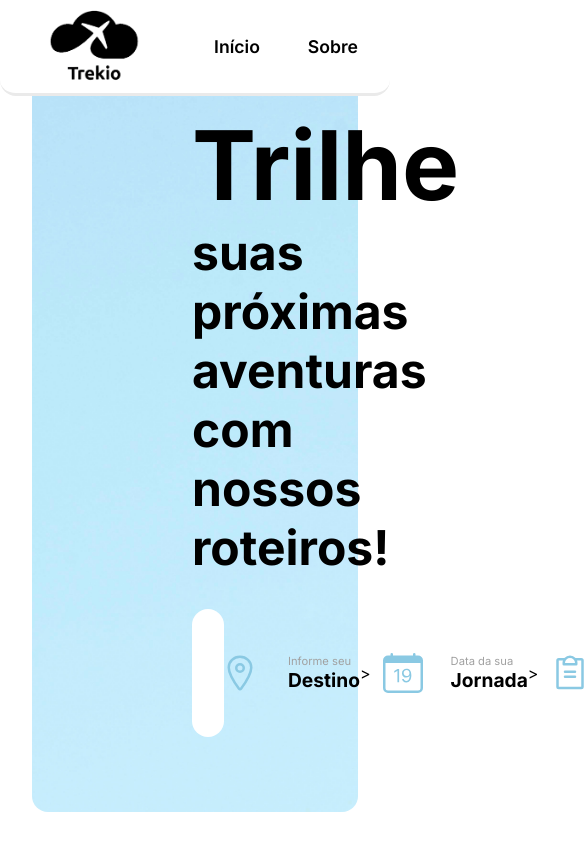
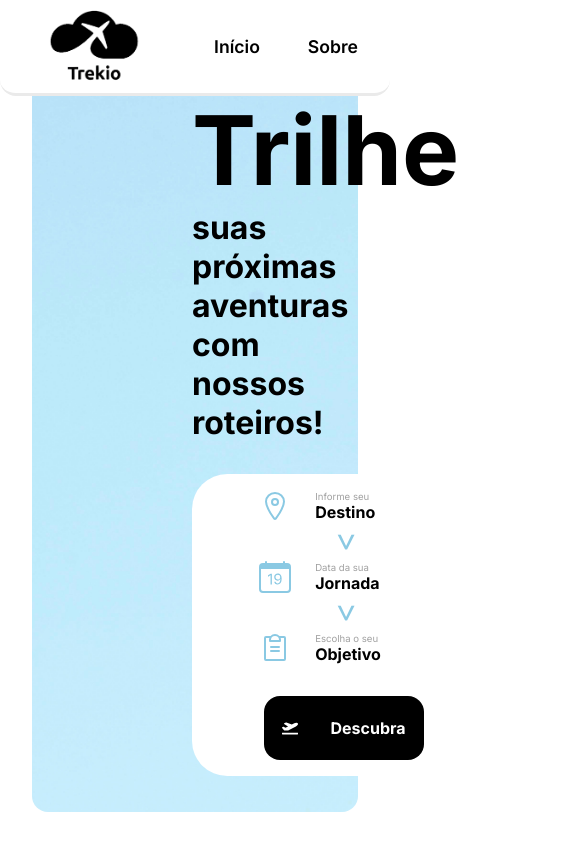
Before and after one commit to renanlazoti/Trekio, a React (Create React App) app in the folder front/: page / in a window 390 px wide. Shown: the top 844 px of the page, 585 px wide, since content can reach past the window. Built offline with nearby package versions, Linux system fonts and the light colour scheme.

Commit message:
feat(front): cria responsividade para telas de 940px

```diff
--- a/front/src/components/main/main.css
+++ b/front/src/components/main/main.css
@@ -31,8 +31,9 @@
 }
 
 .app__main-introduction-button {
-    width: 15rem;
-    height: 5.5rem;
+    width: 100%;
+    max-width: 10rem;
+    height: 4rem;
     padding: 0.5rem 1rem;
     background-color: var(--color-dark);
     border-radius: var(--border-radius2);
@@ -41,7 +42,20 @@
     display: flex;
     align-items: center;
     justify-content: center;
-    gap: 0.5rem;
+    gap: 2rem;
     cursor: pointer;
     transition: 0.5s ease all;
+    margin-left: 2rem;
 }
+
+@media(max-width: 940px){
+    .introduction-text{
+        font-size: 2rem;
+        margin-top: 1.5rem;
+    }
+
+    .app__main-introduction-button{
+        margin-top: 2rem;
+        margin-left: 3.5rem;
+    }
+}
--- a/front/src/components/travelGuide/TravelGuide.js
+++ b/front/src/components/travelGuide/TravelGuide.js
@@ -16,7 +16,7 @@ export const TravelGuide = () => {
           <p><strong>Destino</strong></p>
         </div>
       </div>
-        &gt;
+      <span className='travelGuide__separator'>&gt;</span>
       <div className='travelGuide__item'>
         <BsCalendarDate className='travelGuide__item-img' />
         <div className='travelGuide__item-information'>
@@ -24,16 +24,15 @@ export const TravelGuide = () => {
           <p><strong>Jornada</strong></p>
         </div>
       </div>
-        &gt;
+      <span className='travelGuide__separator'>&gt;</span>
       <div className='travelGuide__item'>
-          <PiClipboardText  className='travelGuide__item-img' />
+        <PiClipboardText className='travelGuide__item-img' />
         <div className='travelGuide__item-information'>
           <p>Escolha o seu</p>
           <p><strong>Objetivo</strong></p>
         </div>
       </div>
-        &gt;
-        <Link to="/chat" className='app__main-introduction-button'><FaPlaneDeparture/>Descubra</Link>
+      <Link to="/chat" className='app__main-introduction-button'><FaPlaneDeparture />Descubra</Link>
     </div>
   )
 }
--- a/front/src/components/travelGuide/travelGuide.css
+++ b/front/src/components/travelGuide/travelGuide.css
@@ -6,6 +6,9 @@
     justify-content: space-around;
     padding: 1rem;
     background-color: var(--color-light);
+    max-width: 1400px;
+    min-width: 300px;
+    margin: 0 auto;
 }
 
 .travelGuide__item {
@@ -34,3 +37,84 @@
     font-size: 1.2rem;
     color: var(--color-dark);
 }
+
+.travelGuide__separator{
+    font-size: 2rem;
+    color: var(--color-primary);
+    margin-left: 0.8rem;
+}
+
+
+@media(max-width: 940px){
+    .travelGuide__content{
+        flex-direction: column;
+        align-items: flex-start;
+        justify-content: flex-start;
+        height: auto;
+    }
+
+    .travelGuide__item{
+        width: 100%;
+        justify-content: flex-start;
+        margin-left: 2.7rem;
+    }
+
+    .travelGuide__item-img{
+        width: 48px;
+        font-size: 2rem;
+    }
+
+    .travelGuide__item-information{
+        font-size: 0.5rem;
+    }
+
+    .travelGuide__item-information p{
+        font-size: 0.6rem;
+    }
+
+    .travelGuide__item-information p strong{
+        font-size: 1rem;
+    }
+
+    .travelGuide__separator{
+        transform: rotate(90deg);
+        align-self: center;
+    }
+}
+
+/*
+@media(max-width: 600px){
+    .travelGuide__content{
+        flex-direction: column;
+        align-items: flex-start;
+        justify-content: flex-start;
+        height: auto;
+    }
+
+    .travelGuide__item{
+        width: 100%;
+        justify-content: flex-start;
+    }
+
+    .travelGuide__item-img{
+        width: 48px;
+        font-size: 2rem;
+    }
+
+    .travelGuide__item-information{
+        font-size: 0.5rem;
+    }
+
+    .travelGuide__item-information p{
+        font-size: 0.6rem;
+    }
+
+    .travelGuide__item-information p strong{
+        font-size: 1rem;
+    }
+
+    .travelGuide__separator{
+        transform: rotate(90deg);
+        align-self: center;
+    }
+} */
```
Lines whose indentation alone changed are shown as unchanged.
